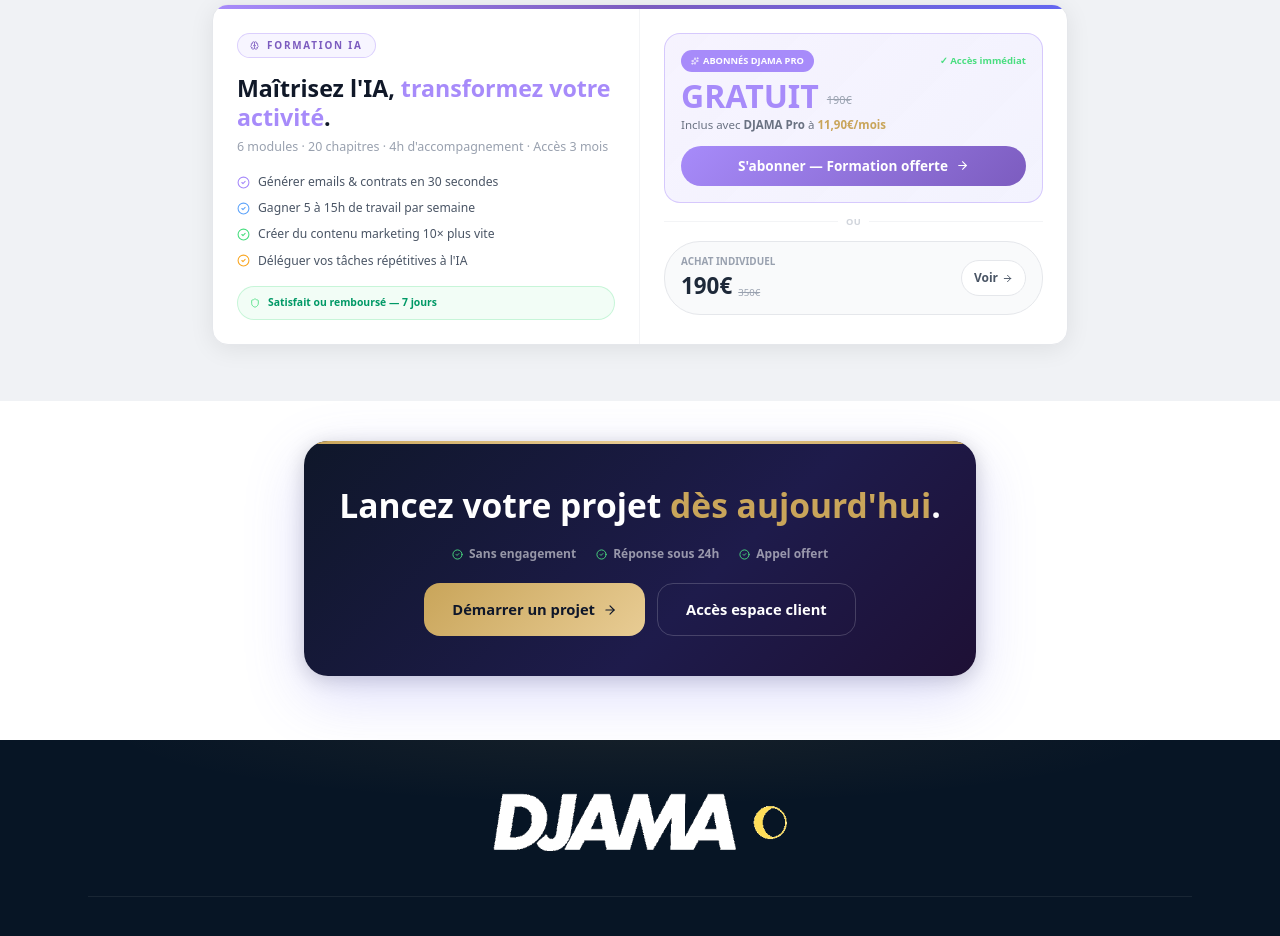
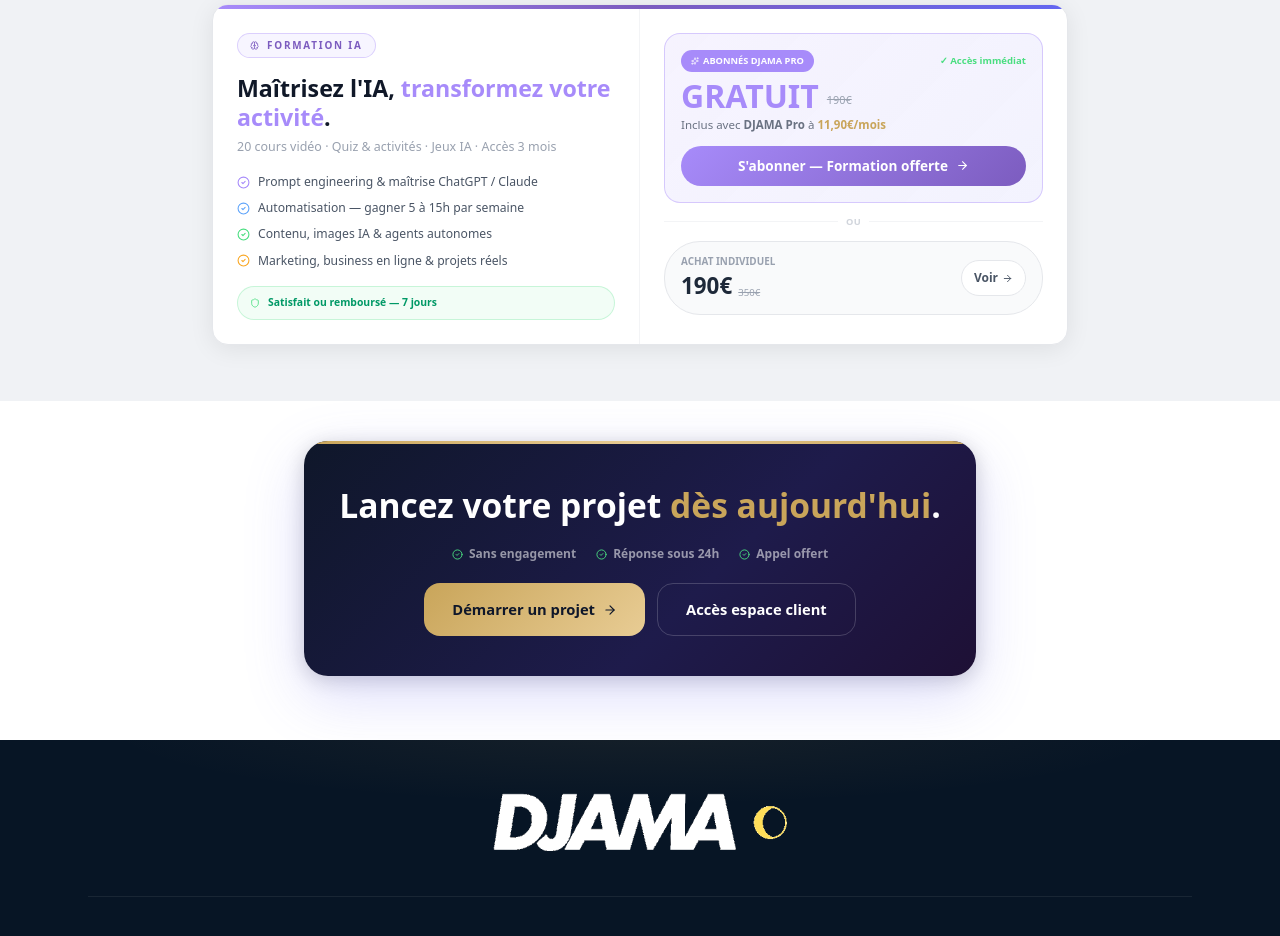
Before and after one commit to nofaneamdjad/djama-premium, a Next.js app: page / in a window 1280 px wide. Shown: the part 3220-4156 px from the top of the page. Built offline with nearby package versions, Linux system fonts and the light colour scheme; no server answers; the database is empty.

Commit message:
feat(formation-ia): 20 cours vidéo + contenu réel depuis page coaching-ia

```diff
--- a/src/app/page.tsx
+++ b/src/app/page.tsx
@@ -905,14 +905,14 @@
                     Maîtrisez l&apos;IA,{" "}
                     <span style={{ color: "#a78bfa" }}>transformez votre activité</span>.
                   </h2>
-                  <p className="mt-1.5 text-[0.78rem] text-gray-400">6 modules · 20 chapitres · 4h d&apos;accompagnement · Accès 3 mois</p>
+                  <p className="mt-1.5 text-[0.78rem] text-gray-400">20 cours vidéo · Quiz &amp; activités · Jeux IA · Accès 3 mois</p>
                 </div>
                 <ul className="space-y-2">
                   {([
-                    { color: "#a78bfa", text: "Générer emails & contrats en 30 secondes" },
-                    { color: "#60a5fa", text: "Gagner 5 à 15h de travail par semaine" },
-                    { color: "#4ade80", text: "Créer du contenu marketing 10× plus vite" },
-                    { color: "#f9a826", text: "Déléguer vos tâches répétitives à l'IA" },
+                    { color: "#a78bfa", text: "Prompt engineering & maîtrise ChatGPT / Claude" },
+                    { color: "#60a5fa", text: "Automatisation — gagner 5 à 15h par semaine" },
+                    { color: "#4ade80", text: "Contenu, images IA & agents autonomes" },
+                    { color: "#f9a826", text: "Marketing, business en ligne & projets réels" },
                   ] as const).map(({ color, text }) => (
                     <li key={text} className="flex items-center gap-2 text-[0.76rem] text-gray-600">
                       <CheckCircle2 size={13} style={{ color }} className="shrink-0" />
```
